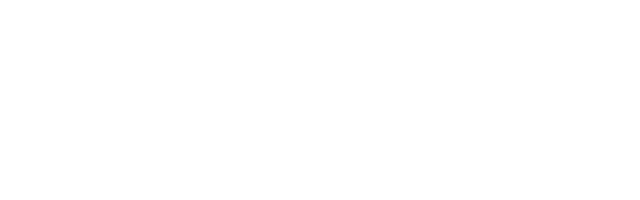
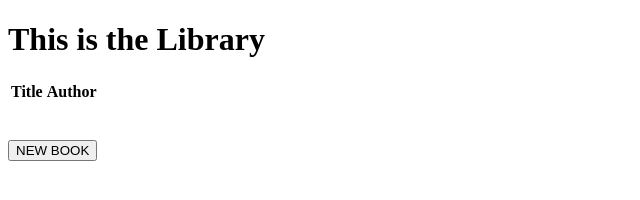
Before and after one commit to kamalypatel/libraryproject, a plain HTML site: page index.html in a window 1280 px wide. Shown: the whole page, without its empty margins (0-640 px from the left). Drawn offline with Linux system fonts and the light colour scheme.

Commit message:
added some html structure

```diff
--- a/index.html
+++ b/index.html
@@ -8,6 +8,15 @@
     <title>Document</title>
 </head>
 <body>
-
+    <h1>This is the Library</h1>
+    <table>
+        <tr>
+            <th>Title</th>
+            <tH>Author</tH>
+        </tr>
+    </table>
+    <br>
+    <br>
+    <button type="button" id="addBook">NEW BOOK</button>
 </body>
 </html>
--- a/scripts.js
+++ b/scripts.js
@@ -8,3 +8,14 @@ function Book(title, author) {
 function addBookToLibrary(array){
     myLibrary.push(array)
 }
+
+
+const teachYouToBeRich = new Book('I will teach you to be rich', 'Ramit Sethi')
+
+const harryPotter = new Book('Harry Potter', 'JK Rowling')
+
+addBookToLibrary(teachYouToBeRich)
+
+addBookToLibrary(harryPotter)
+
+console.log(myLibrary)
```
